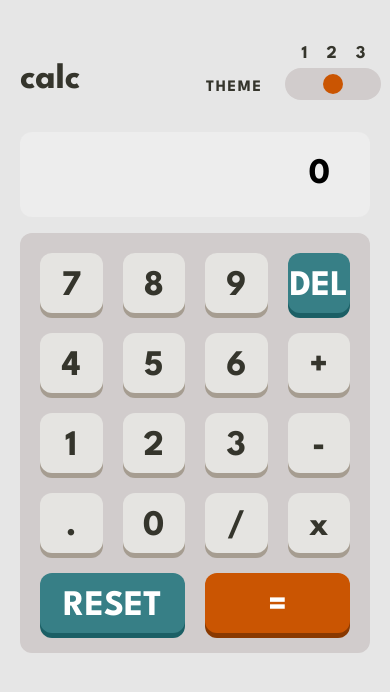
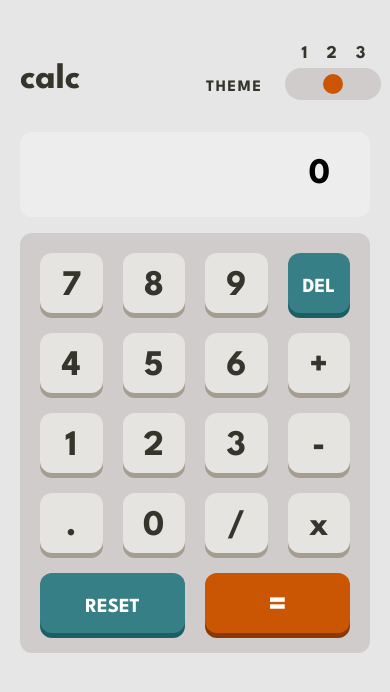
Before and after one commit to Jake-Oz/calculator, a Next.js app: page / in a window 390 px wide. Shown: the top 692 px of the page. Built offline with nearby package versions, Linux system fonts and the light colour scheme.

Commit message:
Refactor button styles for better readability and consistency

```diff
--- a/app/page.tsx
+++ b/app/page.tsx
@@ -148,7 +148,7 @@ export default function Home() {
               handleClick={keyname === "DEL" ? handleDelete : handleClick}
               className={`${
                 keyname === "DEL"
-                  ? `sm:text-3xl text-2xl bg-keybackground text-textwhite shadow-keyshadow ${
+                  ? `sm:text-3xl text-xl bg-keybackground text-textwhite shadow-keyshadow ${
                       theme === "theme3"
                         ? "hover:bg-keylightshadow hover:shadow-keyshadow"
                         : "hover:brightness-125"
@@ -166,7 +166,7 @@ export default function Home() {
           <NumberButton
             number="RESET"
             handleClick={handleClear}
-            className="bg-keybackground sm:text-3xl text-2xl text-textwhite shadow-keyshadow  hover:brightness-125"
+            className="bg-keybackground sm:text-3xl text-xl text-textwhite shadow-keyshadow  hover:brightness-125"
           />
           <NumberButton
             number="="
```
